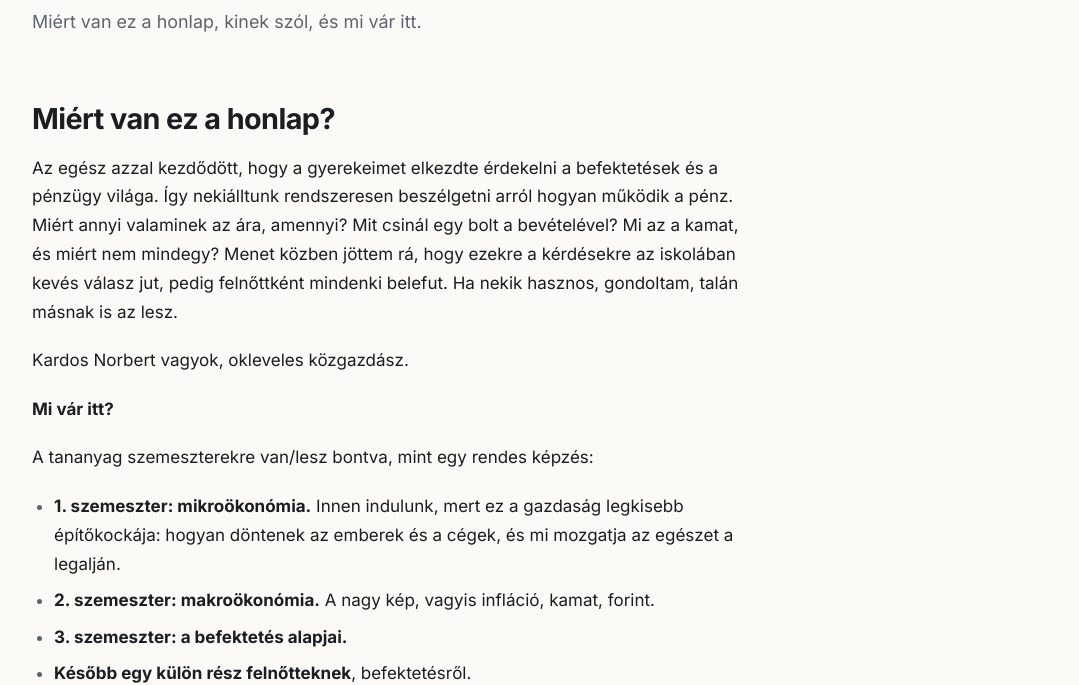
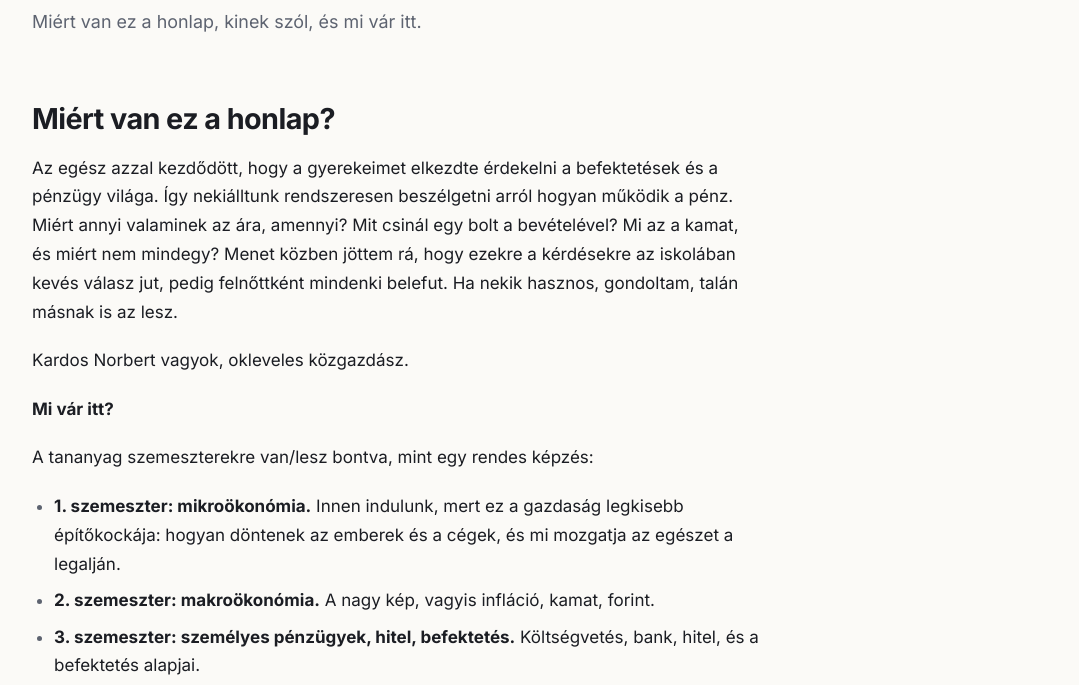
Before and after one commit to mlovag/nullarol-honlap, an Astro site: page /eloszo in a window 1280 px wide. Shown: the part 217-902 px from the top of the page, without its empty margins (100-1179 px from the left). Built offline with nearby package versions, Linux system fonts and the light colour scheme; Astro itself is replaced by a stand-in of ours.

Commit message:
Előszó: 3. szemeszter neve a menühöz igazítva, 4. szemeszter (Tőkepiacok) felvéve

```diff
--- a/src/content/oldalak/eloszo.md
+++ b/src/content/oldalak/eloszo.md
@@ -15,7 +15,8 @@ A tananyag szemeszterekre van/lesz bontva, mint egy rendes képzés:
 
 - **1. szemeszter: mikroökonómia.** Innen indulunk, mert ez a gazdaság legkisebb építőkockája: hogyan döntenek az emberek és a cégek, és mi mozgatja az egészet a legalján.
 - **2. szemeszter: makroökonómia.** A nagy kép, vagyis infláció, kamat, forint.
-- **3. szemeszter: a befektetés alapjai.**
+- **3. szemeszter: személyes pénzügyek, hitel, befektetés.** Költségvetés, bank, hitel, és a befektetés alapjai.
+- **4. szemeszter: tőkepiacok és befektetés mélységben.** Beszámolóolvasás, értékelés, portfólió.
 - **Később egy külön rész felnőtteknek**, befektetésről.
 
 
```
